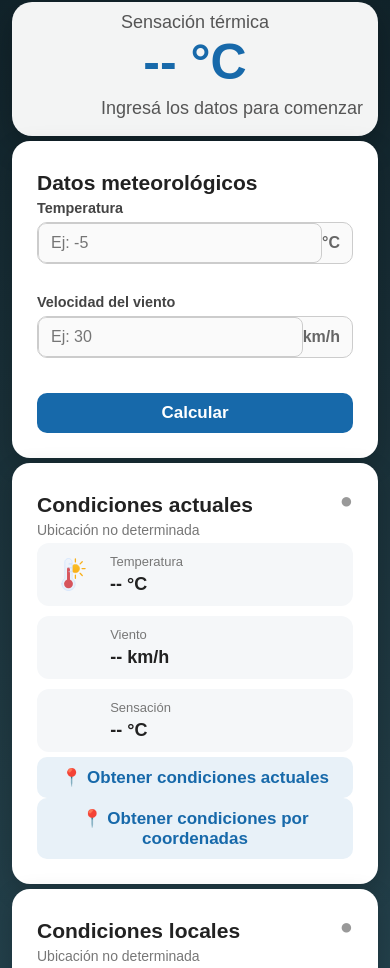
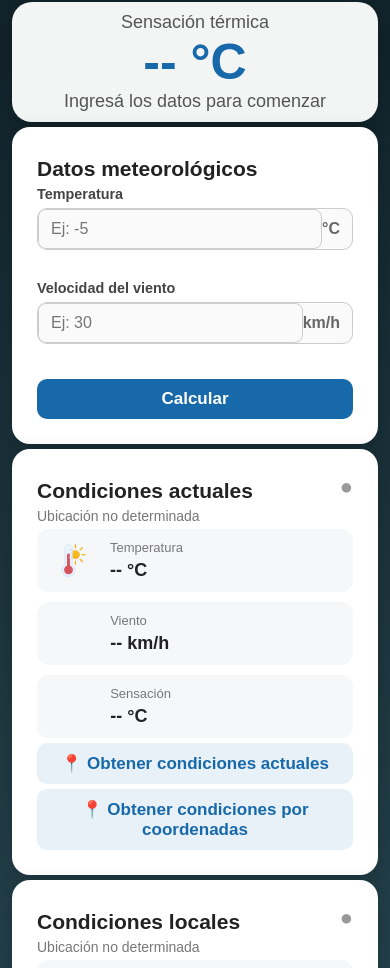
Before and after one commit to TaylorBundy/Calculadora_Sensacion_Termica, a plain HTML site: page index.html in a window 390 px wide. Shown: the part 103-1071 px from the top of the page. Drawn offline with Linux system fonts and the light colour scheme; a script that the page names is missing.

Commit message:
terminamos

```diff
--- a/css/estilos.css
+++ b/css/estilos.css
@@ -180,6 +180,10 @@ body {
 }
 
 /* BOTONES */
+.btnContenedor {
+  display: flex;
+  gap: 5px;
+}
 
 .btn {
   width: 100%;
@@ -493,6 +497,10 @@ footer a {
     grid-template-columns: 1fr;
     margin: 5px 0;
   }
+  .btnContenedor {
+    flex-direction: column;
+    gap: 5px;
+  }
   .btn {
     padding: 10px;
   }
--- a/index.html
+++ b/index.html
@@ -3,7 +3,7 @@
   <head>
     <meta charset="UTF-8" />
     <meta name="viewport" content="width=device-width, initial-scale=1.0" />
-
+    <link rel="shortcut icon" id="favicon" href="images/invierno.avif" />
     <title>Calculadora de Sensación Térmica</title>
 
     <link rel="stylesheet" href="css/estilos.css" />
@@ -35,7 +35,11 @@
         <div id="sensacionTermica" class="temperatura">-- °C</div>
 
         <div class="conta">
-          <canvas id="dotlottie-canvas-resultado" class="imgSens"></canvas>
+          <canvas
+            id="dotlottie-canvas-resultado"
+            class="imgSens"
+            style="display: none"
+          ></canvas>
           <div id="descripcion" class="descripcion">
             Ingresá los datos para comenzar
           </div>
@@ -129,12 +133,14 @@
             </div>
           </div>
 
+          <div class="btnContenedor">
             <button id="btnUbicacion" class="btn secundario">
               📍 Obtener condiciones actuales
             </button>
             <button id="btnUbicacionCoordenadas" class="btn secundario">
               📍 Obtener condiciones por coordenadas
             </button>
+          </div>
         </section>
 
         <section class="tarjeta actual" id="tarjetaLocal">
--- a/js/app.js
+++ b/js/app.js
@@ -533,6 +533,7 @@ function mostrarResultado(temperatura, viento) {
   });
 
   descripcion.textContent = lade.descripcion; //obtenerDescripcion(resultado, origenUbicacion);
+  document.querySelector(`#dotlottie-canvas-resultado`).style.display = "unset";
 
   return resultado;
 }
@@ -578,6 +579,7 @@ function mostrarResultadoManual(temperatura, viento) {
   });
 
   descripcion.textContent = lade.descripcion; //obtenerDescripcion(resultado, origenUbicacion);
+  document.querySelector(`#dotlottie-canvas-resultado`).style.display = "unset";
 
   return resultado;
 }
```
Also changed, not shown: images/invierno.avif (added). Lines whose indentation alone changed are shown as unchanged.
